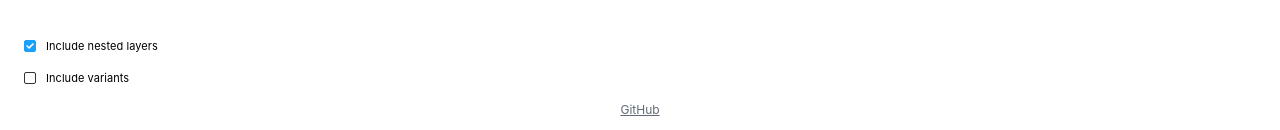
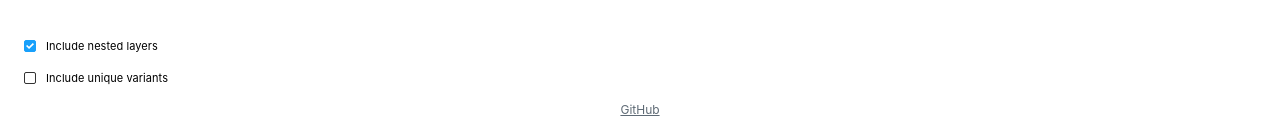
Before and after one commit to Ligerx/figma-layer-counter, a React app: page / in a window 1280 px wide. Shown: the part 667-797 px from the top of the page. Built offline with nearby package versions, Linux system fonts and the light colour scheme; a web font is replaced by a local one.

Commit message:
update checkbox label UI to include 'unique'

```diff
--- a/src/app/components/App.tsx
+++ b/src/app/components/App.tsx
@@ -110,7 +110,7 @@ const App = ({}) => {
           checked={shouldIncludeVariants}
         />
         <label className="checkbox__label" htmlFor="include-variants-checkbox">
-          Include variants
+          Include unique variants
         </label>
       </div>
 
```
